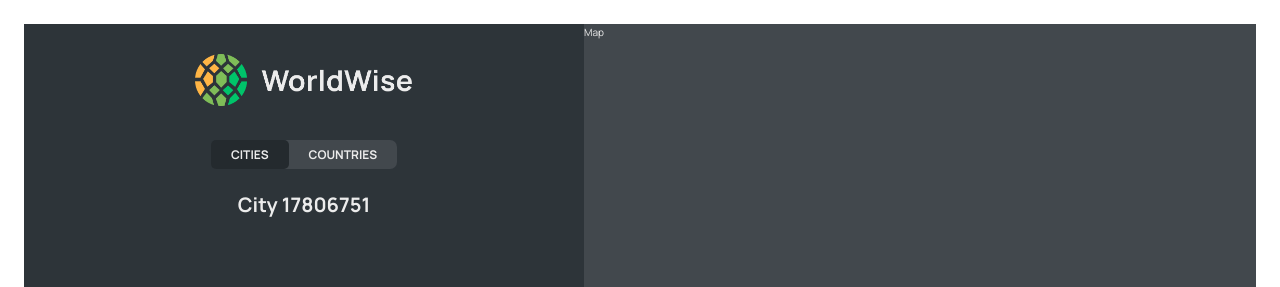
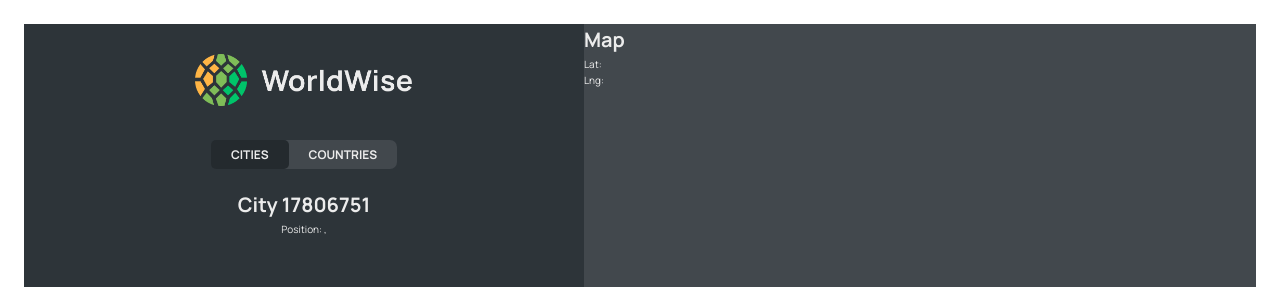
Before and after one commit to gustionusamba24/world-wise, a React (Vite) app: page /app/cities/17806751 in a window 1280 px wide. Shown: the top 287 px of the page. Built offline with nearby package versions, Linux system fonts and the light colour scheme; data requests are answered from the project's data file.

Commit message:
feat: read the URL and then render it to the component

```diff
--- a/src/components/City.jsx
+++ b/src/components/City.jsx
@@ -1,4 +1,4 @@
-import { useParams } from "react-router";
+import { useParams, useSearchParams } from "react-router";
 import styles from "./City.module.css";
 
 const formatDate = (date) =>
@@ -11,6 +11,10 @@
 
 function City() {
   const { id } = useParams();
+  const [searchParams, setSearchParams] = useSearchParams();
+
+  const lat = searchParams.get("lat");
+  const lng = searchParams.get("lng");
 
   // TEMP DATA
   const currentCity = {
@@ -22,7 +26,14 @@
 
   const { cityName, emoji, date, notes } = currentCity;
 
-  return <h1>City {id}</h1>;
+  return (
+    <>
+      <h1>City {id}</h1>
+      <p>
+        Position: {lng}, {lat}
+      </p>
+    </>
+  );
 
   // return (
   //   <div className={styles.city}>
--- a/src/components/CityItem.jsx
+++ b/src/components/CityItem.jsx
@@ -12,11 +12,14 @@
 };
 
 function CityItem({ city }) {
-  const { id, cityName, emoji, date } = city;
+  const { id, cityName, emoji, date, position } = city;
 
   return (
     <li>
-      <Link to={`${id}`} className={styles.cityItem}>
+      <Link
+        to={`${id}?lat=${position.lat}&lng=${position.lng}`}
+        className={styles.cityItem}
+      >
         <span className={styles.emoji}>{emoji}</span>
         <h3 className={styles.name}>{cityName}</h3>
         <time className={styles.date}>({formatDate(date)})</time>
--- a/src/components/Map.jsx
+++ b/src/components/Map.jsx
@@ -1,8 +1,20 @@
 import React from "react";
 import styles from "./Map.module.css";
+import { useSearchParams } from "react-router";
 
 function Map() {
-  return <div className={styles.mapContainer}>Map</div>;
+  const [searchParams, setSearchParams] = useSearchParams();
+
+  const lat = searchParams.get("lat");
+  const lng = searchParams.get("lng");
+
+  return (
+    <div className={styles.mapContainer}>
+      <h1>Map</h1>
+      <p>Lat: {lat}</p>
+      <p>Lng: {lng}</p>
+    </div>
+  );
 }
 
 export default Map;
```
